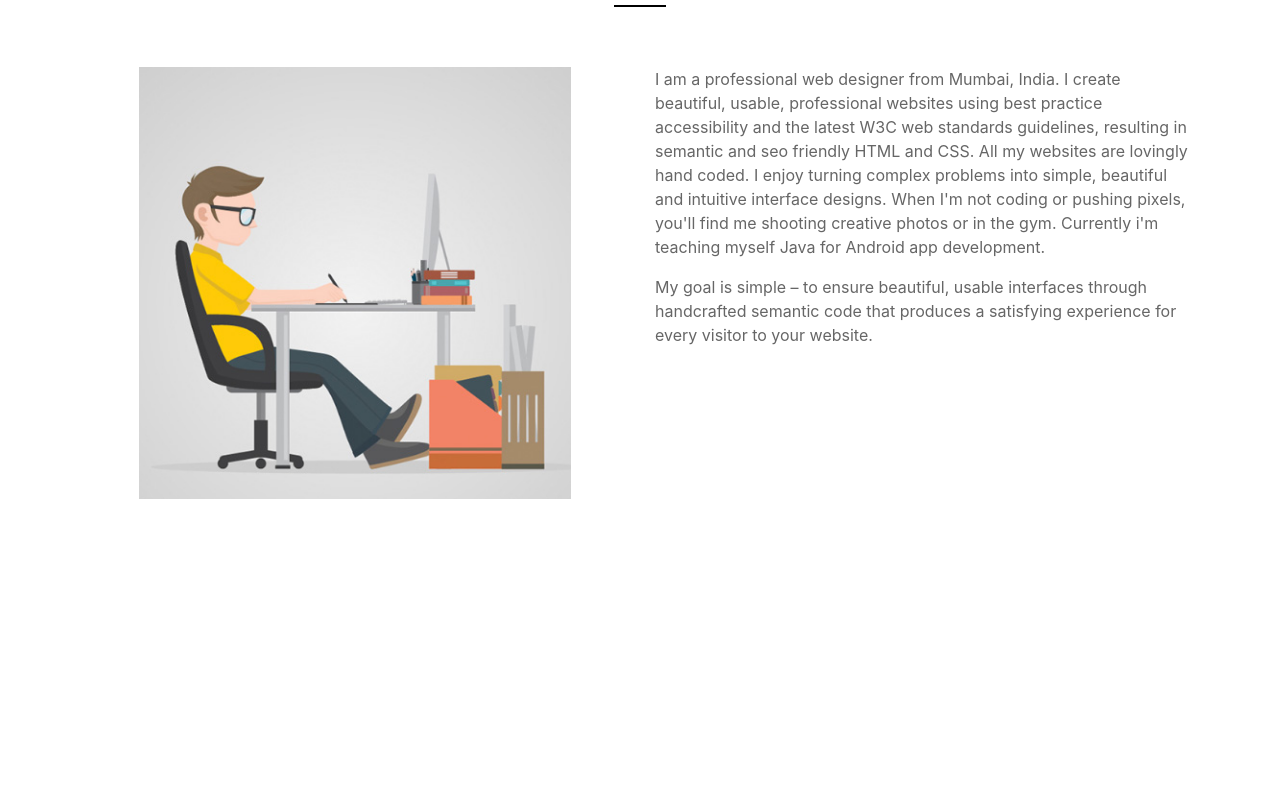
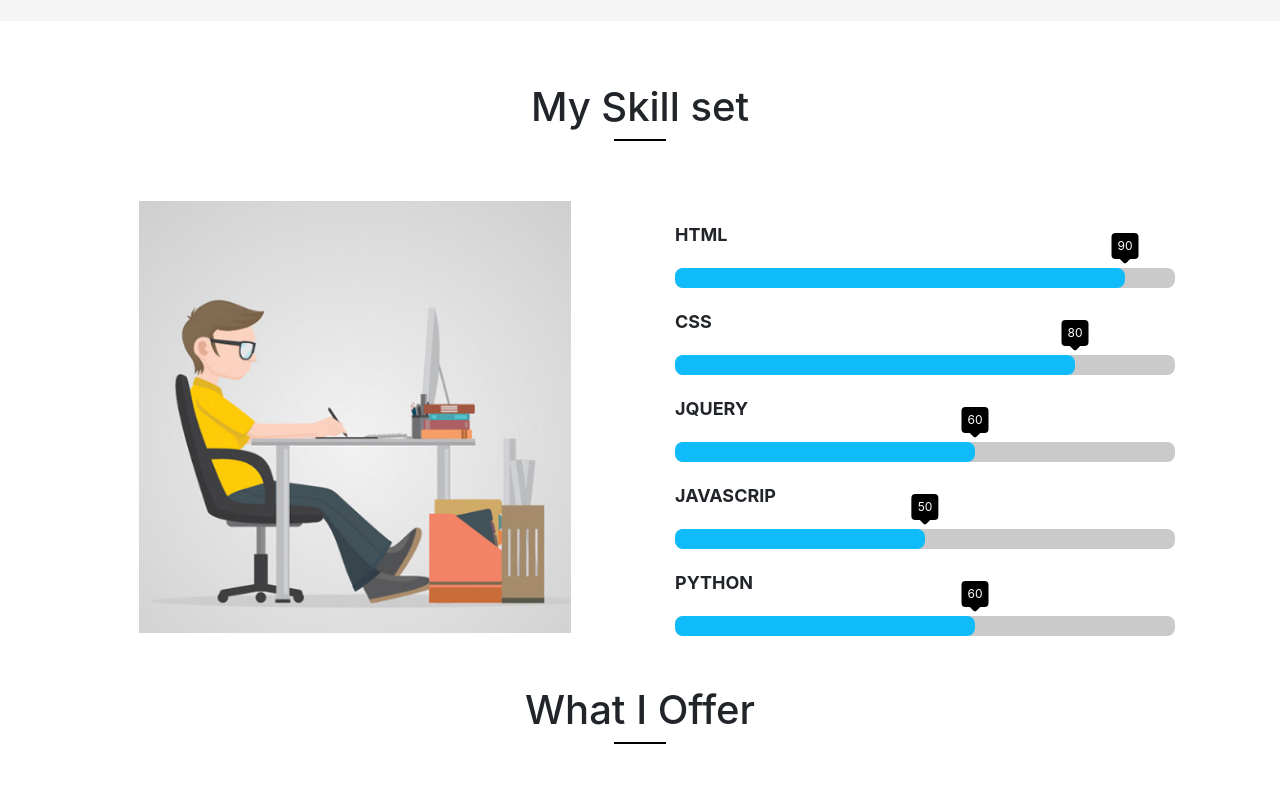
Before and after one commit to bducduy/cvdemo, a plain HTML site: page index.html in a window 1280 px wide. Shown: the part 1545-2346 px from the top of the page. Before the commit the page ends 2044 px from the top, so only its background shows below. Drawn offline with nearby package versions, Linux system fonts and the light colour scheme.

Commit message:
code for skillbar

```diff
--- a/css/1.css
+++ b/css/1.css
@@ -1,4 +1,15 @@
 *{padding: 0; margin: 0;}
+
+.skillset {
+    padding-top: 62px;
+    padding-bottom: 50px;
+}
+
+.about {
+    background: #f5f5f5;
+    padding-bottom: 65px;
+    padding-top: 62px;
+}
 
 .nutdownload button.btn.btn-danger {
     padding: 14px 24px;
@@ -30,6 +41,10 @@
 
 p {
     color: #666;
+}
+
+.dautrang p {
+    color: white;
 }
 
 .about p {
@@ -110,7 +125,6 @@ html,body{
 	height: 100%;
 	overflow: hidden;
 	justify-items: center;
-	margin-bottom: 55px;
 }
 
 .dautrang img{
@@ -154,3 +168,58 @@ nav.navbar.navbar-expand-lg.navbar-dark.fixed-top {
 	width: auto;
 }
 }
+
+/*code cho thanh skill bar*/
+
+.skills{
+  width: 100%;
+  max-width: 600px;
+  padding: 0 20px;
+}
+
+.skill-name{
+  font-size: 18px;
+  font-weight: 700;
+  text-transform: uppercase;
+  margin: 20px 0;
+}
+
+.skill-bar{
+  height: 20px;
+  background: #cacaca;
+  border-radius: 8px;
+}
+
+.skill-per{
+  height: 20px;
+  background-color: #0fbcf9;
+  border-radius: 8px;
+  width: 0;
+  transition: 1s linear;
+  position: relative;
+}
+
+.skill-per::before{
+  content: attr(per);
+  position: absolute;
+  padding: 4px 6px;
+  background-color: #000;
+  color: #fff;
+  font-size: 12px;
+  border-radius: 4px;
+  top: -35px;
+  right: 0;
+  transform: translateX(50%);
+}
+
+.skill-per::after{
+  content: '';
+  position: absolute;
+  width: 10px;
+  height: 10px;
+  background-color: #000;
+  top: -16px;
+  right: 0;
+  transform: translateX(50%) rotate(45deg);
+  border-radius: 2px;
+}
--- a/index.html
+++ b/index.html
@@ -114,7 +114,7 @@
 
 <div class="skillset">
 	<div class="container">
-		<div class="tieude">
+		<div class="tieude text-center">
 			<h1>My Skill set</h1>
 			<hr>
 		</div>
@@ -123,12 +123,91 @@
 				<img src="images/skill.jpg" alt="">
 			</div>
 			<div class="col-md-6">
-				<p>I am a professional web designer from Mumbai, India. I create beautiful, usable, professional websites using best practice accessibility and the latest W3C web standards guidelines, resulting in semantic and seo friendly HTML and CSS. All my websites are lovingly hand coded. I enjoy turning complex problems into simple, beautiful and intuitive interface designs. When I'm not coding or pushing pixels, you'll find me shooting creative photos or in the gym. Currently i'm teaching myself Java for Android app development.</p>
-				<p>My goal is simple – to ensure beautiful, usable interfaces through handcrafted semantic code that produces a satisfying experience for every visitor to your website.</p>
+
+
+		    <div class="skills">
+		      <div class="skill">
+		        <div class="skill-name">HTML</div>
+		        <div class="skill-bar">
+		          <div class="skill-per" per="90"></div>
+		        </div>
+		      </div>
+
+		      <div class="skill">
+		        <div class="skill-name">CSS</div>
+		        <div class="skill-bar">
+		          <div class="skill-per" per="80"></div>
+		        </div>
+		      </div>
+
+		      <div class="skill">
+		        <div class="skill-name">Jquery</div>
+		        <div class="skill-bar">
+		          <div class="skill-per" per="60"></div>
+		        </div>
+		      </div>
+
+		      <div class="skill">
+		        <div class="skill-name">Javascrip</div>
+		        <div class="skill-bar">
+		          <div class="skill-per" per="50"></div>
+		        </div>
+		      </div>
+
+		      <div class="skill">
+		        <div class="skill-name">Python</div>
+		        <div class="skill-bar">
+		          <div class="skill-per" per="60"></div>
+		        </div>
+		      </div>
+
+		    </div>
+
+
 			</div>
 	</div>
 	</div>
-</div>
+</div> <!-- ket thuc skillset -->
+
+
+
+<div class="ioffer">
+	<div class="container">
+		<div class="tieude text-center">
+			<h1>What I Offer</h1>
+			<hr>
+		</div>
+		<div class="row">
+
+			<div class="col-md-4 cangiua">
+				<img class="img-fluid" src="images/skill.jpg" alt="">
+			</div>
+
+			<div class="col-md-4 cangiua">
+				<img class="img-fluid" src="images/skill.jpg" alt="">
+			</div>
+
+			<div class="col-md-4 cangiua">
+				<img class="img-fluid" src="images/skill.jpg" alt="">
+			</div>
+
+			<div class="col-md-4 cangiua">
+				<img class="img-fluid" src="images/skill.jpg" alt="">
+			</div>
+
+			<div class="col-md-4 cangiua">
+				<img class="img-fluid" src="images/skill.jpg" alt="">
+			</div>
+
+			<div class="col-md-4 cangiua">
+				<img class="img-fluid" src="images/skill.jpg" alt="">
+			</div>
+
+	</div>
+	</div>
+</div> <!-- ket thuc ioffer -->
+
+
 
 
 
--- a/js/1.js
+++ b/js/1.js
@@ -2,8 +2,10 @@ $(document).ready(function() {
 
 
 $(window).scroll(function (event) {
+
 var st = $(this).scrollTop();
 var ss = $(".about").offset().top;
+
     if (st < ss) {
         $('.dautrang img').animate({top: st/3}, 0);
     }
@@ -18,5 +20,21 @@ var ss = $(".about").offset().top;
         $(".dautrang nav").removeClass("bg-dark");
     }
 
+
+/*code for skillbar*/
+var ks = $(".skillset").offset().top;
+
+    if (st > ks) {
+      $('.skill-per').each(function(){
+        var $this = $(this);
+        var per = $this.attr('per');
+        $this.css("width",per+'%');
+        $({animatedValue: 0}).animate({animatedValue: per},{duration: 1000});
+      });
+    }
+
 });
+
+
+
 });
```
